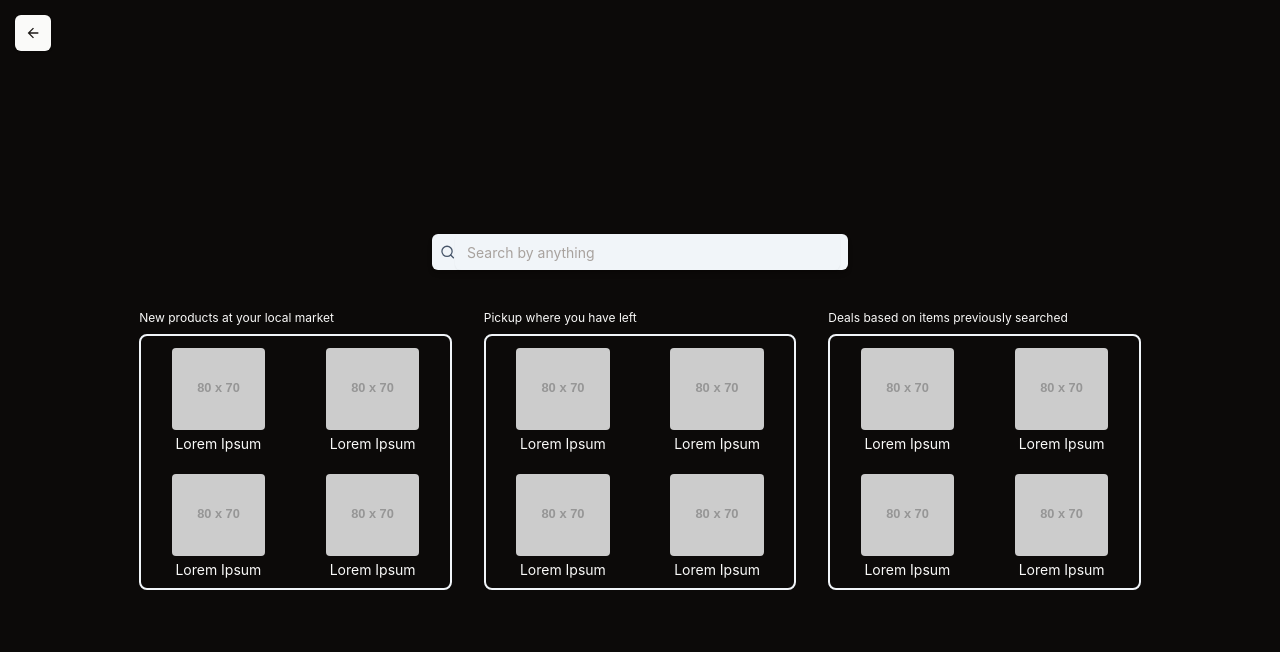
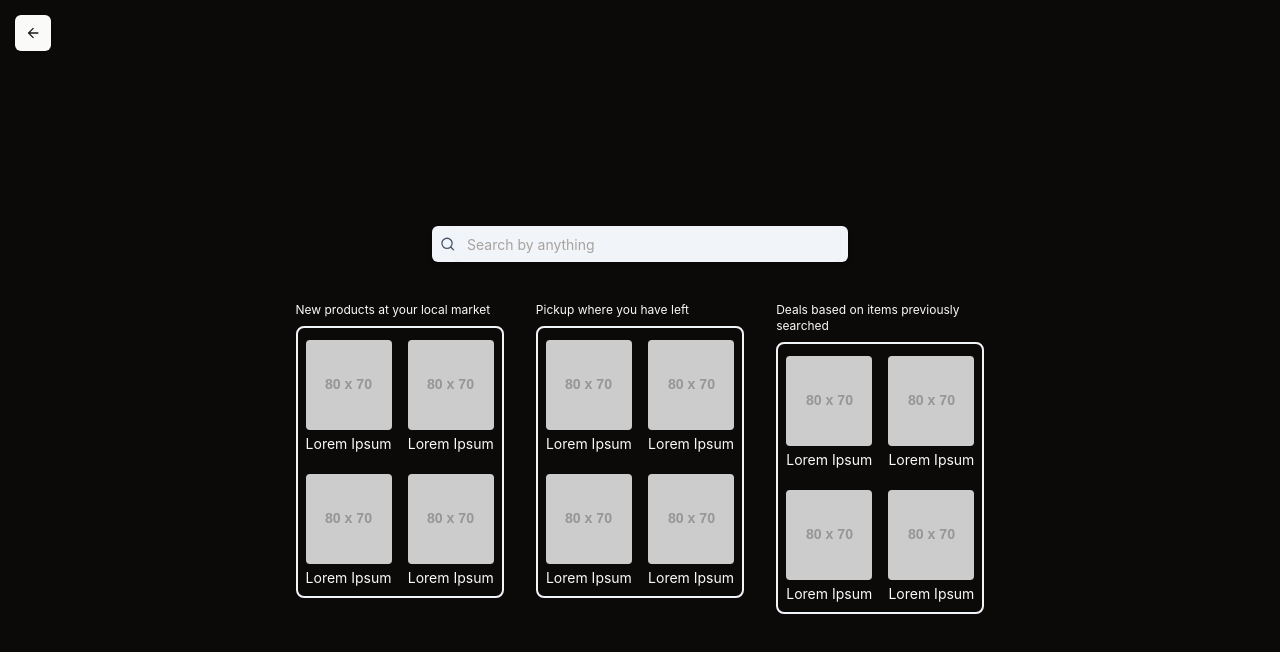
Before and after one commit to iaoret/teroatlas, a React (Vite) app: page /dashboard/retail-home in a window 1280 px wide. Shown: the top 652 px of the page. Built offline with nearby package versions, Linux system fonts and the light colour scheme.

Commit message:
feat: add shop by local logic and ui

```diff
--- a/src/pages/Dashboard/RetailHome.tsx
+++ b/src/pages/Dashboard/RetailHome.tsx
@@ -3,23 +3,52 @@ import { Button } from "@/components/ui/button";
 import { Input } from "@/components/ui/input";
 import { Skeleton } from "@/components/ui/skeleton";
 import { Cross2Icon } from "@radix-ui/react-icons";
-import { SearchIcon } from "lucide-react";
-import { useEffect, useRef, useState } from "react";
+import { ChevronRight, SearchIcon } from "lucide-react";
+import { useCallback, useEffect, useRef, useState } from "react";
 import { useNavigate } from "react-router-dom";
+import {
+  Dialog,
+  DialogContent,
+  DialogDescription,
+  DialogHeader,
+  DialogTitle,
+  DialogTrigger,
+} from "@/components/ui/dialog";
 
 export default function RetailHome() {
-  const [search, setSearch] = useState("");
-  const [searchResults, setSearchResults] = useState<
+  const [search, setSearch] = useState<{
+    search: string;
+    searchResults:
       | {
           title: string;
           price: number;
           image: string;
         }[]
-    | undefined
-  >();
+      | undefined;
+  }>({
+    search: "",
+    searchResults: undefined,
+  });
+  const [searchLocal, setSearchLocal] = useState<{
+    isOpen: boolean;
+    search: string;
+    searchResults:
+      | {
+          place: string;
+          type: "city" | "ward" | "zip";
+          key: string;
+        }[]
+      | undefined;
+  }>({
+    isOpen: false,
+    search: "",
+    searchResults: undefined,
+  });
   const [loading, setLoading] = useState(false);
+  const [loadingLocal, setLoadingLocal] = useState(false);
 
   const inputRef = useRef<HTMLInputElement>(null);
+  const inputSearchByLocalRef = useRef<HTMLInputElement>(null);
   const debounceTimeout = useRef<NodeJS.Timeout | null>(null);
 
   const navigate = useNavigate();
@@ -28,19 +57,58 @@ export default function RetailHome() {
     navigate(-1);
   }
 
-  function handleSearch(e: React.FormEvent<HTMLInputElement>) {
-    setSearch(e.currentTarget.value);
+  const handleSearch = useCallback(
+    (e: React.ChangeEvent<HTMLInputElement>) => {
+      setSearch((prev) => ({ ...prev, search: e.target.value }));
+    },
+    // eslint-disable-next-line react-hooks/exhaustive-deps
+    [search]
+  );
+
+  const handleSearchByLocal = useCallback(
+    (e: React.ChangeEvent<HTMLInputElement>) => {
+      setSearchLocal((prev) => ({
+        ...prev,
+        search: e.target.value,
+      }));
+      if (debounceTimeout.current) {
+        clearTimeout(debounceTimeout.current);
+      }
+
+      setLoadingLocal(true);
+
+      debounceTimeout.current = setTimeout(() => {
+        setSearchLocal((prev) => ({
+          ...prev,
+          searchResults:
+            e.target.value === ""
+              ? undefined
+              : Array.from({ length: 3 }).map((_, i) => {
+                  return {
+                    place: "example" + i,
+                    type: "city",
+                    key: "example",
+                  };
+                }),
+        }));
+        setLoadingLocal(false);
+      }, 500);
+    },
+    // eslint-disable-next-line react-hooks/exhaustive-deps
+    [searchLocal]
+  );
+
+  function handleMakeSearchByLocal(local: string) {
+    navigate(`/dashboard/retail-map?key=${local}`)
   }
 
   function clearSearch() {
-    setSearch("");
-    setSearchResults(undefined);
+    setSearch({ search: "", searchResults: undefined });
+    setSearchLocal((prev) => ({ ...prev, search: "" }));
   }
 
   useEffect(() => {
     function handleMakeSearch() {
-      console.log(`searching by ${search}`);
-
       if (debounceTimeout.current) {
         clearTimeout(debounceTimeout.current);
       }
@@ -49,123 +117,142 @@ export default function RetailHome() {
 
       debounceTimeout.current = setTimeout(() => {
         setLoading(false);
-        setSearchResults([
-          {
-            title: "Lorem Ipsum",
-            price: Math.floor(Math.random() * 100),
+        setSearch((prev) => ({
+          ...prev,
+          searchResults: Array.from({ length: 50 }).map((_, i) => {
+            return {
+              title: "Product no" + i,
+              price: Math.floor(Math.random() * 10000) / 100,
               image: "https://placehold.co/80x70?text=Click me!",
-          },
-          {
-            title: "Lorem Ipsum",
-            price: Math.floor(Math.random() * 100),
-            image: "https://placehold.co/80x70?text=Click me!",
-          },
-          {
-            title: "Lorem Ipsum",
-            price: Math.floor(Math.random() * 100),
-            image: "https://placehold.co/80x70?text=Click me!",
-          },
-          {
-            title: "Lorem Ipsum",
-            price: Math.floor(Math.random() * 100),
-            image: "https://placehold.co/80x70?text=Click me!",
-          },
-          {
-            title: "Lorem Ipsum",
-            price: Math.floor(Math.random() * 100),
-            image: "https://placehold.co/80x70?text=Click me!",
-          },
-          {
-            title: "Lorem Ipsum",
-            price: Math.floor(Math.random() * 100),
-            image: "https://placehold.co/80x70?text=Click me!",
-          },
-          {
-            title: "Lorem Ipsum",
-            price: Math.floor(Math.random() * 100),
-            image: "https://placehold.co/80x70?text=Click me!",
-          },
-          {
-            title: "Lorem Ipsum",
-            price: Math.floor(Math.random() * 100),
-            image: "https://placehold.co/80x70?text=Click me!",
-          },
-          {
-            title: "Lorem Ipsum",
-            price: Math.floor(Math.random() * 100),
-            image: "https://placehold.co/80x70?text=Click me!",
-          },
-          {
-            title: "Lorem Ipsum",
-            price: Math.floor(Math.random() * 100),
-            image: "https://placehold.co/80x70?text=Click me!",
-          },
-        ]);
+            };
+          }),
+        }));
       }, 500);
     }
 
     const down = (e: KeyboardEvent) => {
       if (
         e.key === `Enter` &&
-        search !== "" &&
+        search.search !== "" &&
         inputRef.current === document.activeElement
       ) {
         handleMakeSearch();
       }
+
+      if (
+        e.key === `Esc` &&
+        inputSearchByLocalRef.current === document.activeElement
+      ) {
+        setSearchLocal((prev) => ({ ...prev, isOpen: false, search: "" }));
+      }
     };
     document.addEventListener("keydown", down);
     return () => document.removeEventListener("keydown", down);
-  }, [inputRef, search]);
+  }, [inputRef, inputSearchByLocalRef, search, searchLocal]);
 
   return (
-    <>
-      <div
-        className={`flex flex-col w-screen h-screen min-h-screen items-center gap-10 p-[15px] transition-all duration-300 ${
-          searchResults || loading ? "justify-start" : "justify-center"
-        }`}
-      >
+    <div className="flex flex-row">
       <Button
         className="absolute top-[15px] left-[15px] w-[36px] h-[36px] p-2 flex justify-center"
         onClick={handleGoBack}
       >
         <ArrowBack className="h-4 w-4" />
       </Button>
-        <div className="bg-slate-100 w-1/2 lg:w-1/3 h-[36px] rounded-md shadow-md flex flex-row items-center justify-center p-2">
+      <div
+        className={`flex flex-col w-screen h-screen min-h-screen items-center gap-10 p-[15px] transition-all duration-300 ${
+          search.searchResults || loading ? "justify-start" : "justify-center"
+        }`}
+      >
+        <div className="flex flex-row items-center justify-center gap-2 w-full">
+          <div className="bg-slate-100 w-1/2 lg:w-1/3  h-[36px] rounded-md shadow-md flex flex-row items-center justify-center p-2">
             <SearchIcon className="h-4 w-4 text-slate-600" />
             <Input
               className="w-full text-slate-900 border-none focus-visible:outline-none focus-visible:ring-0 focus-visible:ring-offset-0 focus-visible:ring-offset-white focus-visible:ring-white"
               placeholder="Search by anything"
               ref={inputRef}
-            value={search}
-            onInput={handleSearch}
+              value={search.search}
+              onChange={handleSearch}
             ></Input>
-          {search !== "" && (
+            {search.search !== "" && (
               <Cross2Icon
                 onClick={clearSearch}
                 className="h-4 w-4 text-slate-600 hover:cursor-pointer"
               />
             )}
           </div>
-        {(loading || searchResults) && (
-          <div className="flex flex-row gap-8 flex-wrap items-center justify-center p-8 h-full overflow-y-auto">
+          {search.searchResults && (
+            <Dialog
+              open={searchLocal.isOpen}
+              onOpenChange={() =>
+                setSearchLocal((prev) => ({ ...prev, isOpen: !prev.isOpen }))
+              }
+            >
+              <DialogTitle className="sr-only">
+                Search by city, ward or ZIP Code
+              </DialogTitle>
+              <DialogTrigger className="bg-transparent p-0">
+                <Button>Shop My Local</Button>
+              </DialogTrigger>
+              <DialogContent className="w-[90%] md:w-1/2 lg:w-1/3">
+                <DialogHeader>
+                  <DialogDescription>
+                    <Input
+                      ref={inputSearchByLocalRef}
+                      placeholder="Search by city, ward or ZIP Code"
+                      value={searchLocal.search}
+                      onChange={handleSearchByLocal}
+                      autoFocus
+                    ></Input>
+                  </DialogDescription>
+                  <div className="flex flex-col gap-2">
+                    {loadingLocal &&
+                      [1, 2, 3].map((_, i) => (
+                        <div key={i} className="flex flex-col gap-2">
+                          <Skeleton className="w-full h-[80px]" />
+                        </div>
+                      ))}
+                    {!loadingLocal &&
+                      searchLocal.searchResults &&
+                      searchLocal.searchResults.map((e, i) => (
+                        <div
+                          key={i}
+                          onClick={() => handleMakeSearchByLocal(e.key)}
+                          className="flex flex-row justify-between rounded-md border-[1px] border-gray-700 p-4 hover:cursor-pointer hover:bg-gray-700 items-center"
+                        >
+                          <div className="flex flex-col">
+                            <p className="font-semibold">{e.place}</p>
+                            <p className="text-gray-600">{e.type}</p>
+                          </div>
+                          <ChevronRight />
+                        </div>
+                      ))}
+                  </div>
+                </DialogHeader>
+              </DialogContent>
+            </Dialog>
+          )}
+        </div>
+        {(loading || search.searchResults) && (
+          <div className="flex flex-row gap-2 flex-wrap items-center justify-center p-6 h-full w-full overflow-y-auto">
             {loading &&
               Array.from({ length: 15 }).map((_, i) => (
-                <Skeleton key={i} className="h-32 w-32" />
+                <Skeleton key={i} className="w-[150px] h-[150px] m-8" />
               ))}
             {!loading &&
-              searchResults &&
-              searchResults.map((result, i) => (
-                <ProductOnCard
+              search.searchResults &&
+              search.searchResults.map((result, i) => (
+                <ProductOnResult
                   key={i}
                   title={result.title}
                   image={result.image}
+                  price={result.price}
                 />
               ))}
           </div>
         )}
 
-        {!(searchResults || loading) && (
-          <div className="w-full flex flex-row items-center justify-center flex-wrap gap-8">
+        {!(search.searchResults || loading) && (
+          <div className="w-full lg:w-2/3 flex flex-row items-center justify-center gap-8">
             <div className="w-1/3 lg:w-1/4 h-full">
               <p className="text-xs pb-2">New products at your local market</p>
               <div className="w-full h-full rounded-lg border-slate-100 border-2 grid grid-cols-2 gap-4 p-2 items-start">
@@ -234,7 +321,7 @@ export default function RetailHome() {
           </div>
         )}
       </div>
-    </>
+    </div>
   );
 }
 
@@ -249,3 +336,22 @@ function ProductOnCard(props: { title: string; image: string }) {
     </div>
   );
 }
+
+function ProductOnResult(props: {
+  title: string;
+  image: string;
+  price: number;
+}) {
+  return (
+    <div className="h-[150px] flex flex-col items-center justify-between hover:scale-110 transition-all duration-300 hover:cursor-pointer">
+      <img
+        src={props.image}
+        className="w-auto h-full rounded-sm object-cover mt-1"
+      />
+      <p className="font-semibold text-center mt-1">{props.title}</p>
+      <p className="text-xs text-center mt-1">
+        ${props.price.toLocaleString()}
+      </p>
+    </div>
+  );
+}
--- /dev/null
+++ b/src/pages/Dashboard/RetailMap.tsx
@@ -0,0 +1,3 @@
+export default function RetailMap() {
+  return <></>;
+}
```
Also changed, not shown: src/App.tsx (+5 -2 lines). Lines whose indentation alone changed are shown as unchanged.
